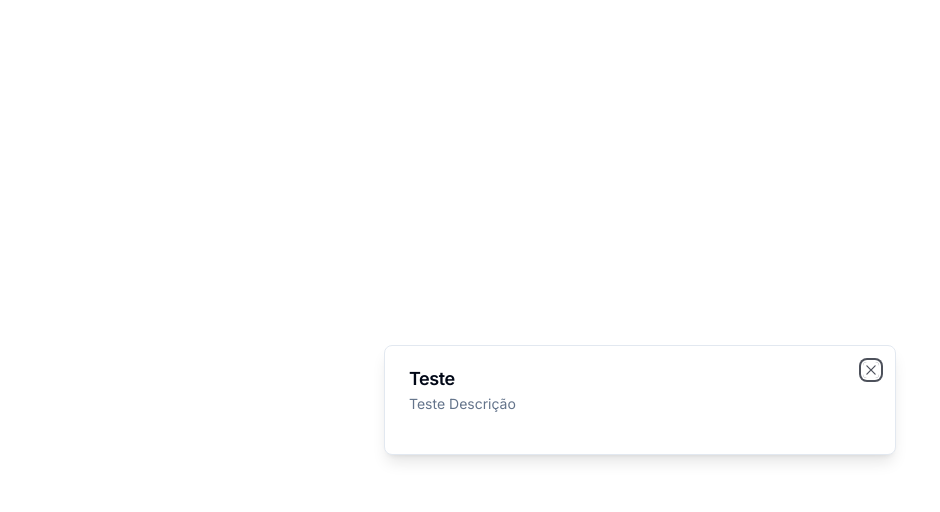
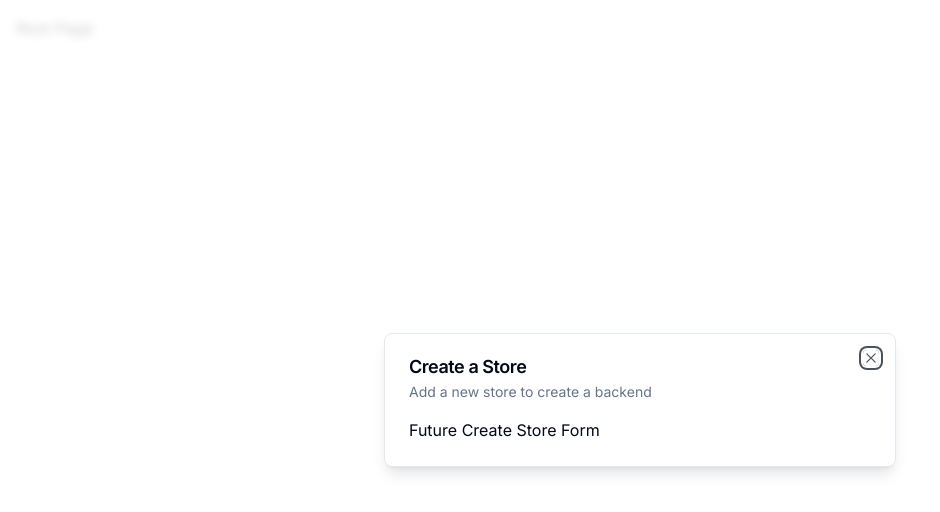
Before and after one commit to alisondiegodev/NextJS-FullStack-Ecommerce-With-CMS-Admin-Panel-and-Single-Page-App, a Next.js app: page / in a window 1280 px wide. Shown: the top 512 px of the page, without its empty margins (0-940 px from the left). Built offline with nearby package versions, Linux system fonts and the light colour scheme.

Commit message:
finish global modal

```diff
--- a/app/(root)/page.tsx
+++ b/app/(root)/page.tsx
@@ -1,24 +1,18 @@
 "use client";
-import { Modal } from "@/components/ui/model";
-import { useEffect, useState } from "react";
+import { useStoreModal } from "@/hooks/use-store-modal";
+import { useEffect } from "react";
 
-export default function Home() {
-  const [mounted, setMounted] = useState(false);
+const SetupPage = () => {
+  const onOpen = useStoreModal((state: any) => state.onOpen);
+  const isOpen = useStoreModal((state: any) => state.isOpen);
 
   useEffect(() => {
-    setMounted(true);
-  }, []);
+    if (!isOpen) {
+      onOpen();
+    }
+  }, [isOpen, onOpen]);
 
-  if (!mounted) return <></>;
+  return <div className="p-4">Root Page</div>;
+};
 
-  return (
-    <div className="p-4">
-      <Modal
-        isOpen
-        onClose={() => {}}
-        title={"Teste"}
-        description={"Teste Descrição"}
-      ></Modal>
-    </div>
-  );
-}
+export default SetupPage;
--- a/app/layout.tsx
+++ b/app/layout.tsx
@@ -1,7 +1,9 @@
-import "./globals.css";
 import type { Metadata } from "next";
 import { Inter } from "next/font/google";
 import { ClerkProvider } from "@clerk/nextjs";
+
+import { ModalProvider } from "@/providers/modal-provider";
+import "./globals.css";
 
 const inter = Inter({ subsets: ["latin"] });
 
@@ -18,7 +20,10 @@ export default function RootLayout({
   return (
     <ClerkProvider>
       <html lang="en">
-        <body className={inter.className}>{children}</body>
+        <body className={inter.className}>
+          <ModalProvider />
+          {children}
+        </body>
       </html>
     </ClerkProvider>
   );
--- /dev/null
+++ b/components/modals/store-modal.tsx
@@ -0,0 +1,19 @@
+"use client";
+
+import { useStoreModal } from "@/hooks/use-store-modal";
+import { Modal } from "@/components/ui/modal";
+
+export const StoreModal = () => {
+  const storeModal = useStoreModal();
+
+  return (
+    <Modal
+      title="Create a Store"
+      description="Add a new store to create a backend"
+      isOpen={storeModal.isOpen}
+      onClose={storeModal.onClose}
+    >
+      Future Create Store Form
+    </Modal>
+  );
+};
--- /dev/null
+++ b/hooks/use-store-modal.tsx
@@ -0,0 +1,13 @@
+import { create } from "zustand";
+
+interface useStoreModalStore {
+  isOpen: boolean;
+  onOpen: () => void;
+  onClose: () => void;
+}
+
+export const useStoreModal = create<useStoreModalStore>((set: any) => ({
+  isOpen: false,
+  onOpen: () => set({ isOpen: true }),
+  onClose: () => set({ isOpen: false }),
+}));
--- a/package.json
+++ b/package.json
@@ -29,6 +29,7 @@
     "tailwind-merge": "^1.14.0",
     "tailwindcss": "3.3.3",
     "tailwindcss-animate": "^1.0.7",
-    "typescript": "5.2.2"
+    "typescript": "5.2.2",
+    "zustand": "^4.4.1"
   }
 }
--- /dev/null
+++ b/providers/modal-provider.tsx
@@ -0,0 +1,21 @@
+"use client";
+
+import { useEffect, useState } from "react";
+
+import { StoreModal } from "@/components/modals/store-modal";
+
+export const ModalProvider = () => {
+  const [isMounted, setIsMounted] = useState(false);
+
+  useEffect(() => {
+    setIsMounted(true);
+  }, []);
+
+  if (!isMounted) return null;
+
+  return (
+    <>
+      <StoreModal />
+    </>
+  );
+};
```
Also changed, not shown: components/ui/modal.tsx (renamed from components/ui/model.tsx), 1 other file (tests, documents, lock files or other folders).
